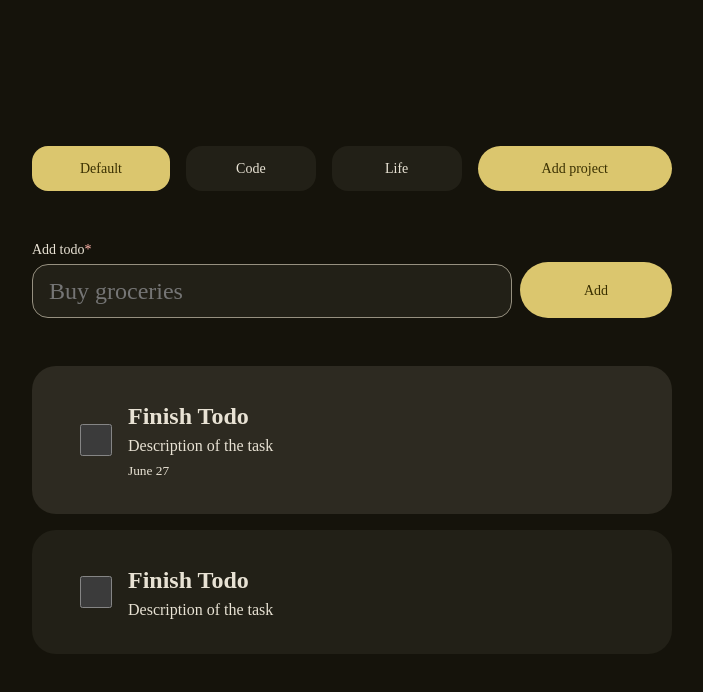
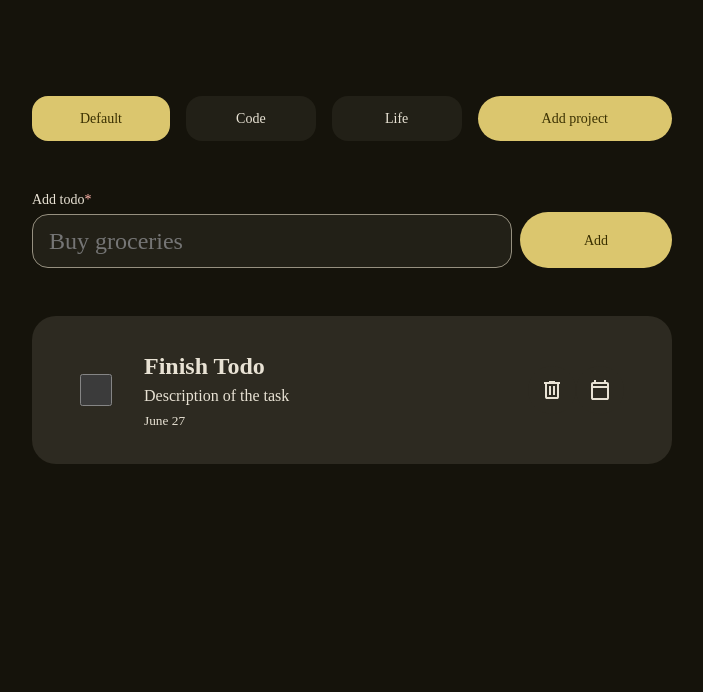
Before and after one commit to sinskiy/odin-todo, a website built with webpack: page src/index.html in a window 1280 px wide. Shown: the whole page, without its empty margins (288-991 px from the left). Built offline with nearby package versions, Linux system fonts and the light colour scheme.

Commit message:
feat: add actions to tasks

```diff
--- a/src/index.html
+++ b/src/index.html
@@ -48,13 +48,34 @@
             <p contenteditable="">Description of the task</p>
             <small>June 27</small>
           </hgroup>
-        </li>
-        <li>
-          <input type="checkbox" />
-          <hgroup>
-            <h2 contenteditable="">Finish Todo</h2>
-            <p contenteditable="">Description of the task</p>
-          </hgroup>
+          <div class="actions">
+            <button class="icon-button">
+              <svg
+                xmlns="http://www.w3.org/2000/svg"
+                height="24px"
+                viewBox="0 -960 960 960"
+                width="24px"
+                fill="#e8e2d4"
+              >
+                <path
+                  d="M280-120q-33 0-56.5-23.5T200-200v-520h-40v-80h200v-40h240v40h200v80h-40v520q0 33-23.5 56.5T680-120H280Zm400-600H280v520h400v-520ZM360-280h80v-360h-80v360Zm160 0h80v-360h-80v360ZM280-720v520-520Z"
+                />
+              </svg>
+            </button>
+            <button class="icon-button">
+              <svg
+                xmlns="http://www.w3.org/2000/svg"
+                height="24px"
+                viewBox="0 -960 960 960"
+                width="24px"
+                fill="#e8e2d4"
+              >
+                <path
+                  d="M200-80q-33 0-56.5-23.5T120-160v-560q0-33 23.5-56.5T200-800h40v-80h80v80h320v-80h80v80h40q33 0 56.5 23.5T840-720v560q0 33-23.5 56.5T760-80H200Zm0-80h560v-400H200v400Zm0-480h560v-80H200v80Zm0 0v-80 80Z"
+                />
+              </svg>
+            </button>
+          </div>
         </li>
       </ul>
     </main>
--- a/src/index.js
+++ b/src/index.js
@@ -2,3 +2,5 @@ import "./reset.css";
 import "./normalize.css";
 import "./helpers.css";
 import "./style.css";
+
+import Trash from "./trash.svg";
--- a/src/normalize.css
+++ b/src/normalize.css
@@ -4,7 +4,6 @@
   box-sizing: border-box;
 }
 body {
-  min-height: 100vh;
   scroll-behavior: smooth;
   line-height: 1.5;
 }
@@ -22,9 +21,6 @@ textarea,
 select {
   font: inherit;
 }
-input[type="checkbox"] {
-  min-width: 2rem;
-}
 button {
   transition: filter 150ms, transform 100ms;
 }
--- a/src/style.css
+++ b/src/style.css
@@ -17,8 +17,10 @@
 }
 
 body {
+  margin-top: 6rem;
+
   display: grid;
-  place-items: center;
+  justify-items: center;
 
   background-color: var(--background);
   color: var(--text);
@@ -66,17 +68,22 @@ main {
   padding: 2rem 3rem;
 
   display: grid;
-  grid-template-columns: auto 1fr;
-  gap: 1rem;
+  grid-template-columns: auto 1fr auto;
+  gap: 2rem;
+  align-items: center;
 
   background-color: var(--surface);
   border-radius: var(--rounded-card);
 }
+.todos input[type="checkbox"] {
+  width: 2rem;
+  height: 100%;
+}
 .todos .priority-1 {
   background-color: var(--surface-high);
 }
-.todos label {
-  font-size: 1.25rem;
+.todos .actions {
+  display: flex;
 }
 
 .add-todo {
@@ -125,9 +132,15 @@ main {
 }
 
 .icon-button {
-  height: 10rem;
-  width: 10rem;
+  height: 3rem;
+  width: 3rem;
   border: none;
-  background-color: transparent;
+
+  display: flex;
+  justify-content: center;
+  align-items: center;
+
+  background-color: var(--surface-high);
   color: var(--text);
+  border-radius: var(--rounded-large);
 }
--- a/webpack.config.js
+++ b/webpack.config.js
@@ -20,6 +20,10 @@ module.exports = {
         test: /\.css$/i,
         use: ["style-loader", "css-loader"],
       },
+      {
+        test: /\.svg$/i,
+        type: "asset/resource",
+      },
     ],
   },
 };
```
Also changed, not shown: src/trash.svg (added).
